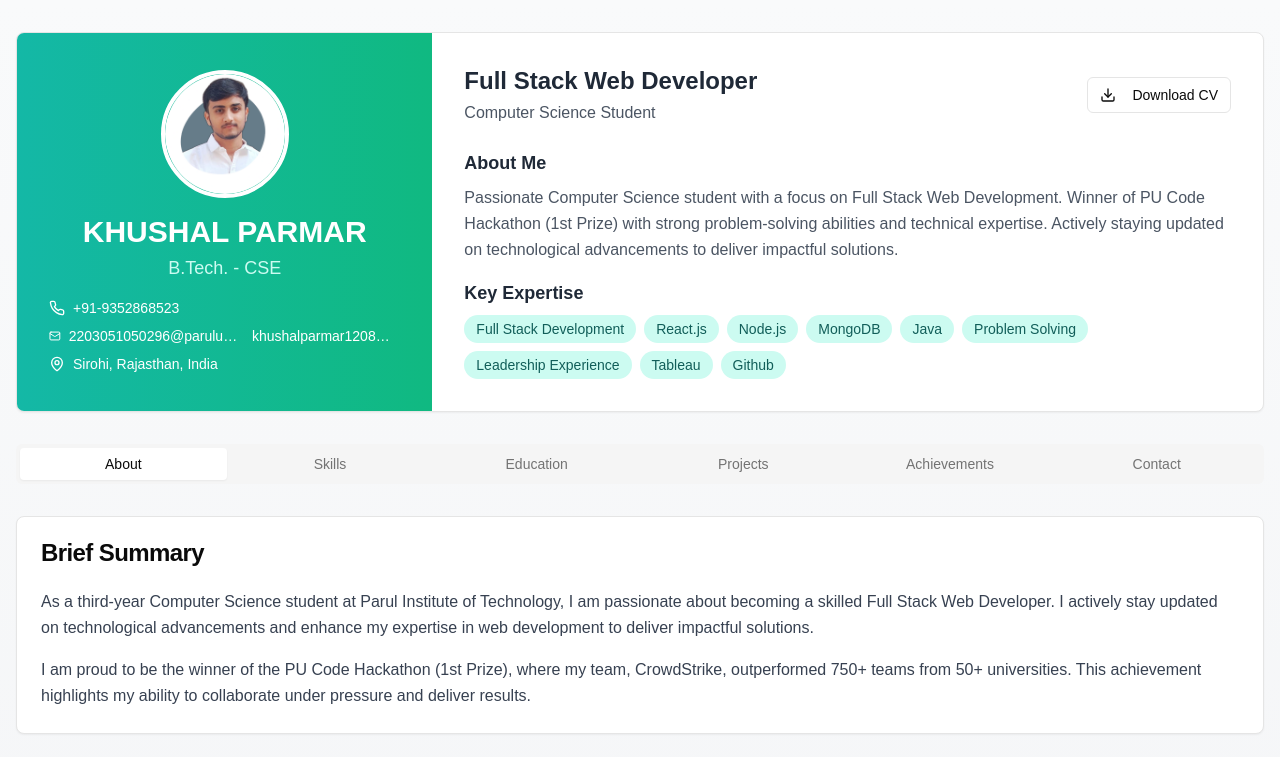
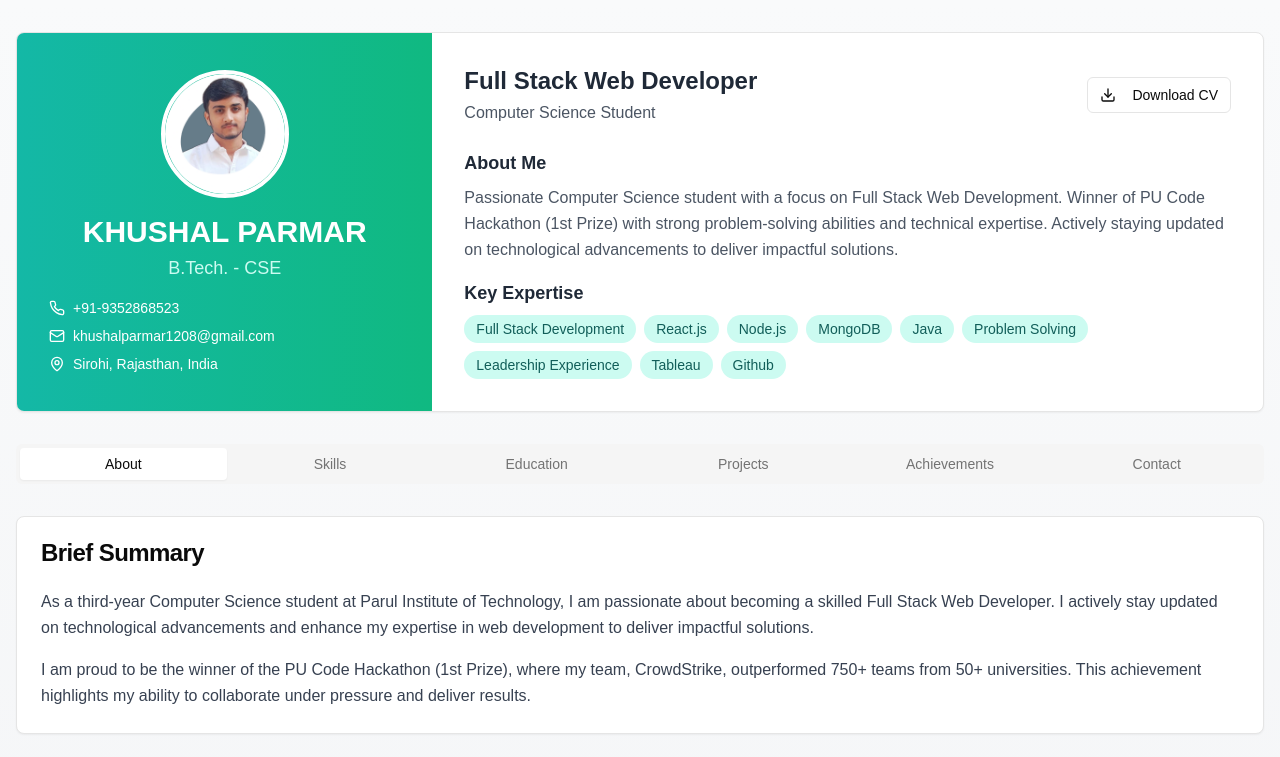
Before and after one commit to Khushal1208/portfolio-website, a Next.js app: page / in a window 1280 px wide. Shown: the top 757 px of the page. Built offline with nearby package versions, Linux system fonts and the light colour scheme.

Commit message:
Initial commit

```diff
--- a/components/profile-header.tsx
+++ b/components/profile-header.tsx
@@ -31,9 +31,6 @@ export default function ProfileHeader() {
             </div>
             <div className="flex items-center gap-2">
               <Mail className="h-4 w-4" />
-              <span className="text-sm truncate">
-                2203051050296@paruluniversity.ac.in
-              </span>
               <span className="text-sm truncate">
                 khushalparmar1208@gmail.com
               </span>
```
